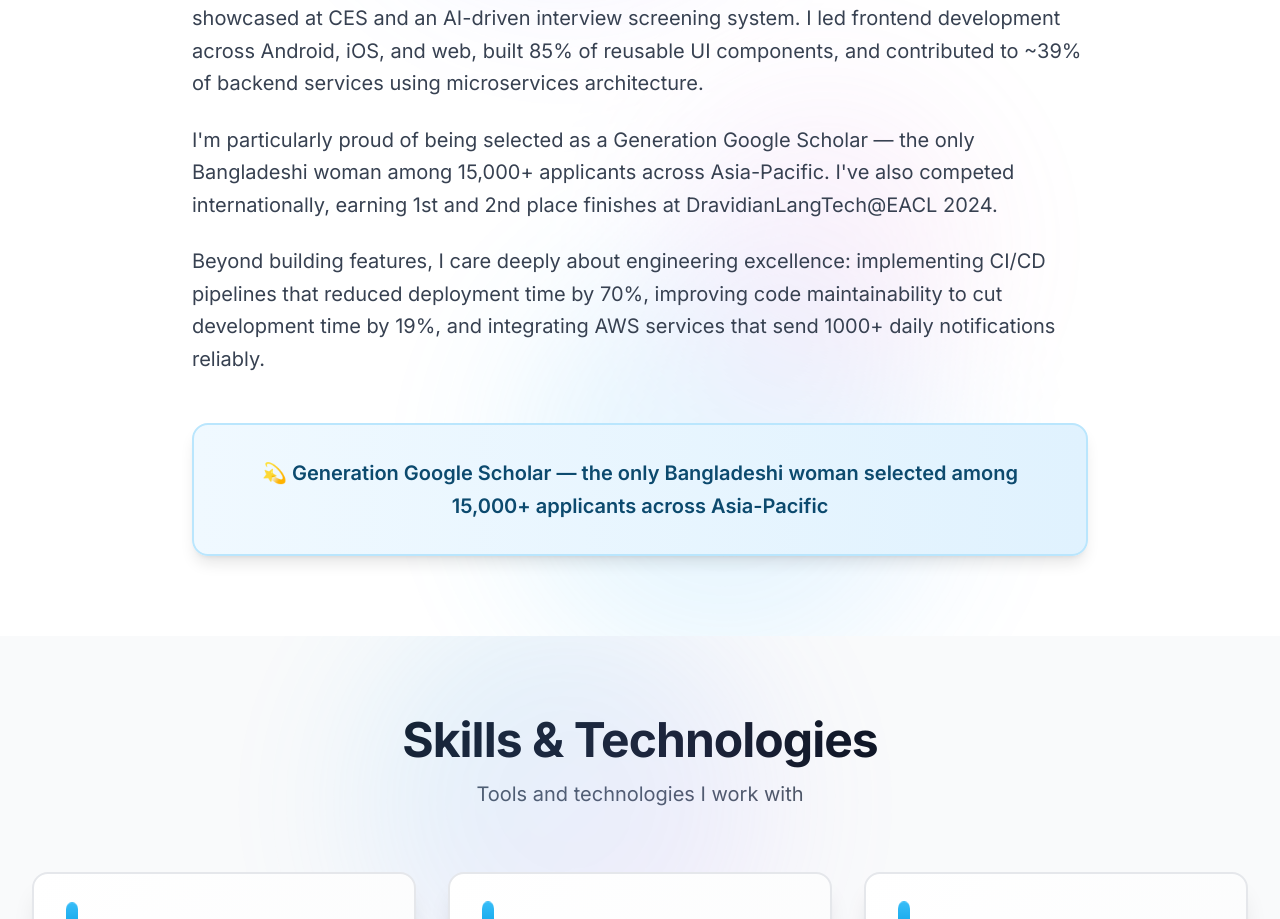
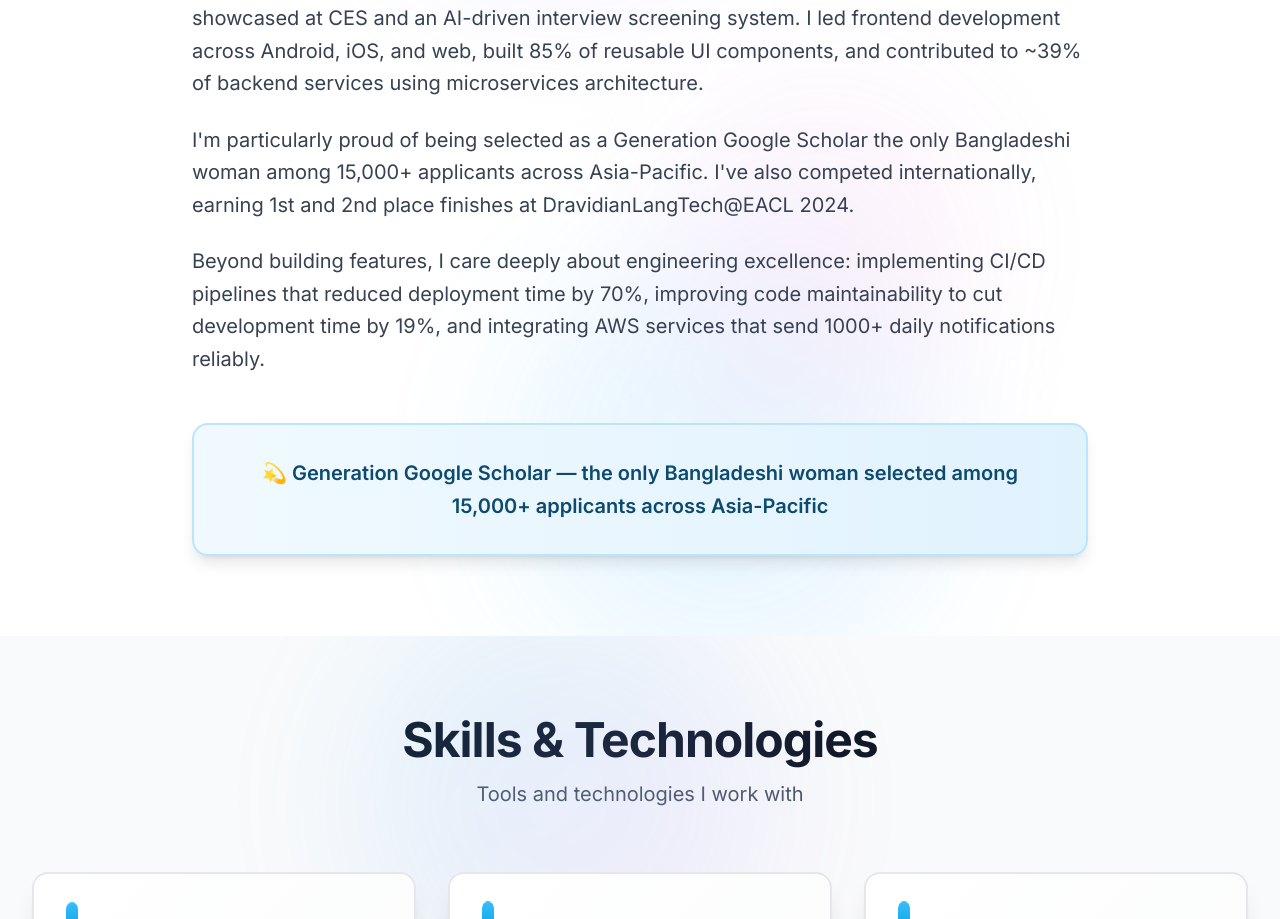
Before and after one commit to Mussabat/PORTFOLIO, a React (Vite) app: page / in a window 1280 px wide. Shown: the part 1188-2107 px from the top of the page. Built offline with nearby package versions, Linux system fonts and the light colour scheme.

Commit message:
fix: hyphen issue

```diff
--- a/src/data/portfolio.ts
+++ b/src/data/portfolio.ts
@@ -32,7 +32,7 @@ export const portfolioData: PortfolioData = {
     about: [
         "I'm a full-stack software engineer with a passion for building scalable, production-ready systems that solve real-world problems. Currently based in London with full UK work authorisation, I bring experience across mobile, web, and backend development.",
         "At Celloscope, I've contributed to multiple production platforms, including a health platform showcased at CES and an AI-driven interview screening system. I led frontend development across Android, iOS, and web, built 85% of reusable UI components, and contributed to ~39% of backend services using microservices architecture.",
-        "I'm particularly proud of being selected as a Generation Google Scholar — the only Bangladeshi woman among 15,000+ applicants across Asia-Pacific. I've also competed internationally, earning 1st and 2nd place finishes at DravidianLangTech@EACL 2024.",
+        "I'm particularly proud of being selected as a Generation Google Scholar the only Bangladeshi woman among 15,000+ applicants across Asia-Pacific. I've also competed internationally, earning 1st and 2nd place finishes at DravidianLangTech@EACL 2024.",
         'Beyond building features, I care deeply about engineering excellence: implementing CI/CD pipelines that reduced deployment time by 70%, improving code maintainability to cut development time by 19%, and integrating AWS services that send 1000+ daily notifications reliably.',
     ],
     email: 'tnafisa18@gmail.com',
```
